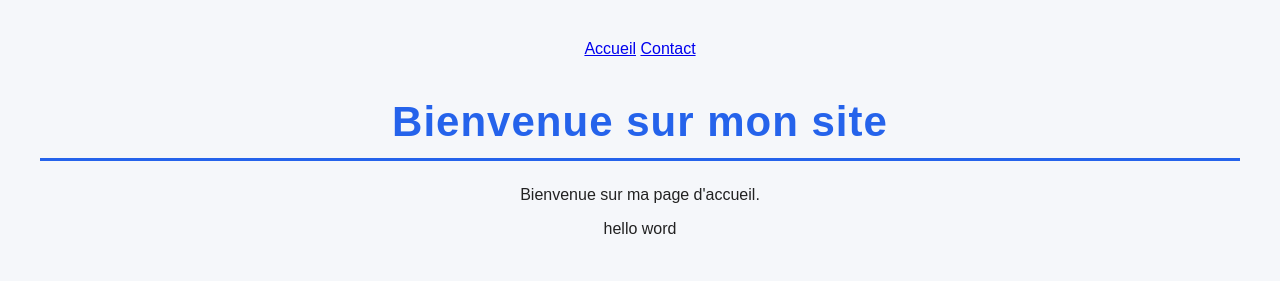
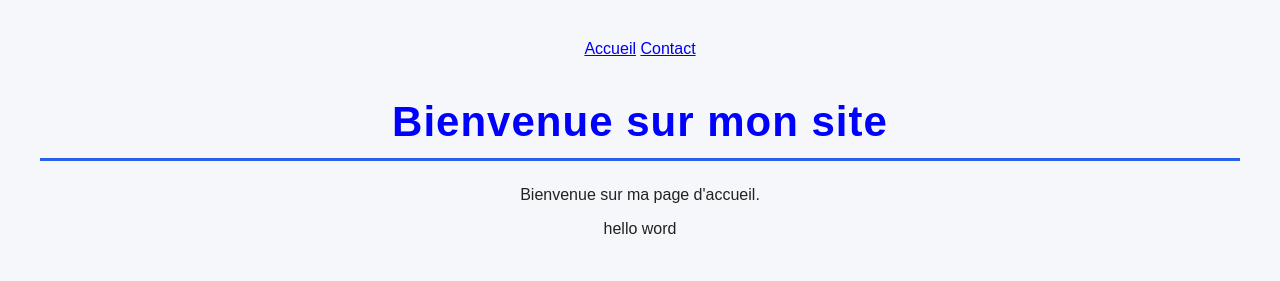
Before and after one commit to zoebocbig/ccm2026Git, a plain HTML site: page index.html in a window 1280 px wide. Drawn offline with Linux system fonts and the light colour scheme; files that its build step writes are made by us from their sources.

Commit message:
titre en bleu

```diff
--- a/css/ligne.css
+++ b/css/ligne.css
@@ -8,7 +8,7 @@ body {
 }
 
 .page-title {
-    color: #2563eb;
+    color: blue;
     font-size: 42px;
     font-weight: 700;
     margin: 40px 0 25px;
```
